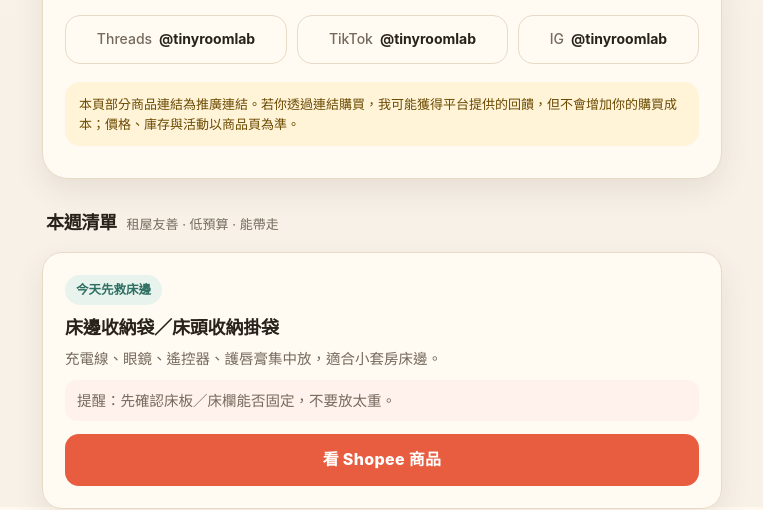
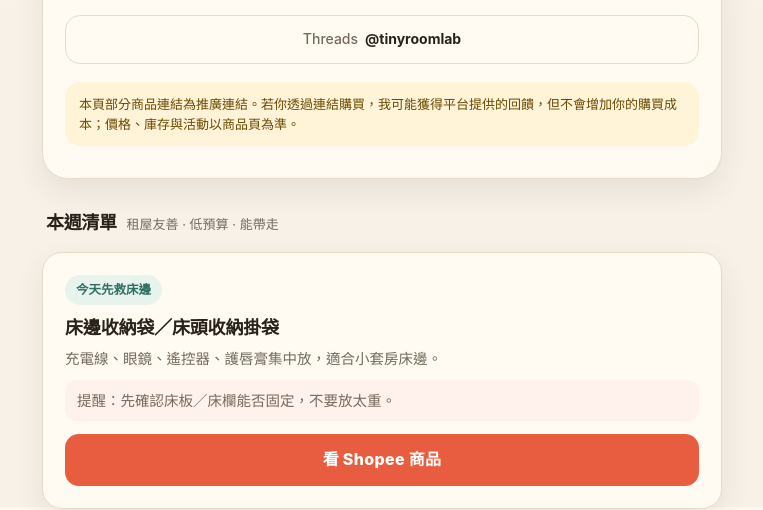
Before and after one commit to jialinclaw-crypto/tinyroomlab-links, a plain HTML site: page index.html in a window 1280 px wide. Shown: the part 293-803 px from the top of the page, without its empty margins (258-1021 px from the left). Drawn offline with Linux system fonts and the light colour scheme.

Commit message:
feat: 社群列僅保留 Threads(TikTok/IG 暫時下架,待有內容再上)

```diff
--- a/index.html
+++ b/index.html
@@ -105,8 +105,6 @@ h1 { margin:0; font-size:clamp(27px,7vw,40px); letter-spacing:-.035em; font-weig
     <p class="subtitle">小空間租屋好物實測｜收納、佈置、省錢選品<br />先救床邊、門口、桌面，再慢慢升級房間。</p>
     <nav class="social" aria-label="社群帳號">
       <a href="https://www.threads.com/@tinyroomlab" target="_blank" rel="me noopener"><span class="h">Threads</span> @tinyroomlab</a>
-      <a href="https://www.tiktok.com/@tinyroomlab" target="_blank" rel="me noopener"><span class="h">TikTok</span> @tinyroomlab</a>
-      <a href="https://www.instagram.com/tinyroomlab" target="_blank" rel="me noopener"><span class="h">IG</span> @tinyroomlab</a>
     </nav>
     <p class="notice">本頁部分商品連結為推廣連結。若你透過連結購買，我可能獲得平台提供的回饋，但不會增加你的購買成本；價格、庫存與活動以商品頁為準。</p>
   </section>
```
